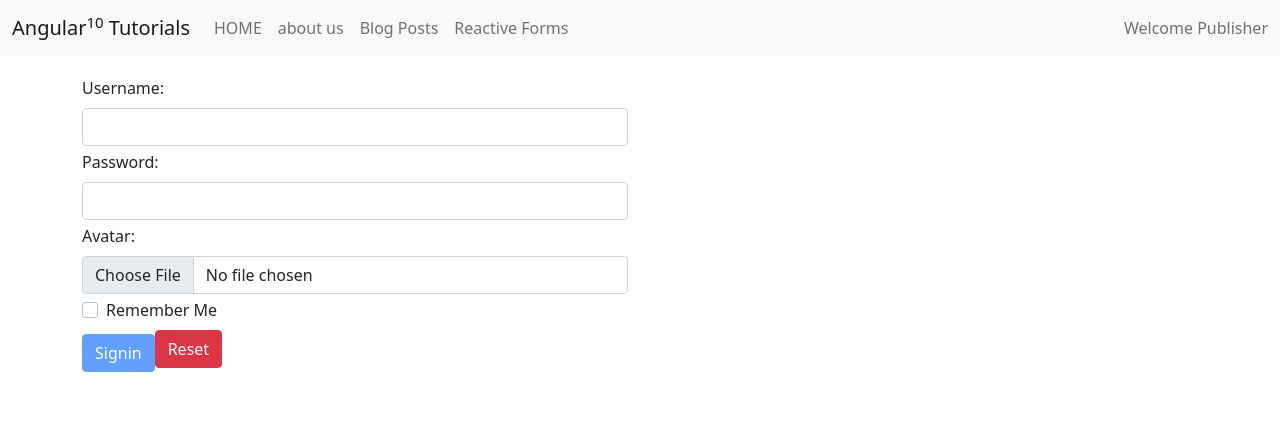
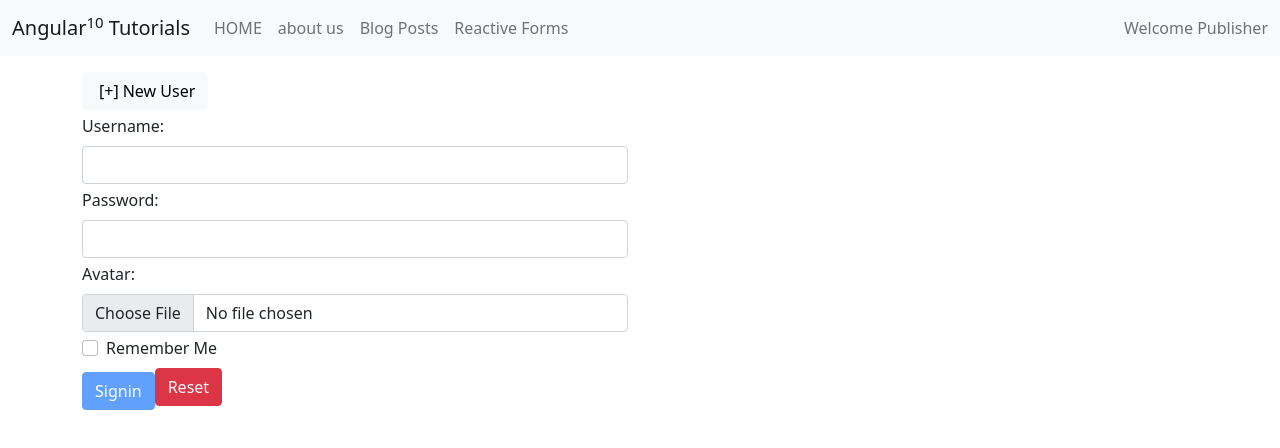
Before and after one commit to guruprakash-c/basicng10tuts-dy22ds, an Angular app: page /rform in a window 1280 px wide. Shown: the top 448 px of the page. Built offline with nearby package versions, Linux system fonts and the light colour scheme.

Commit message:
rf completed

```diff
--- a/src/app/reactiveforms/reactiveforms.component.html
+++ b/src/app/reactiveforms/reactiveforms.component.html
@@ -2,19 +2,18 @@
   <section class="row align-items-center">
     <div class="col-md-6">
       <form [formGroup]="addForm" (submit)="loginForm(addForm)">
+        <button (click)="addNewUser()" class="btn btn-light"><span class="ms-1 me-1">[+]</span>New User</button>
         <div class="mt-1 mb-1">
           <label class="form-label">Username:</label>
           <input type="text" class="form-control" formControlName="username" />
           <small
             class="text-danger d-block"
             *ngIf="addForm.get('username').hasError('required') && addForm.get('username').touched"
-            >Please enter your username</small
-          >
+            >Please enter your username</small>
           <small
             class="text-danger d-block"
             *ngIf="(addForm.get('username').hasError('minlength') || addForm.get('username').hasError('maxlength')) && addForm.get('username').touched"
-            >max. 8-12 characters are accepted</small
-          >
+            >max. 8-12 characters are accepted</small>
         </div>
         <div class="mt-1 mb-1">
           <label class="form-label">Password:</label>
@@ -25,8 +24,7 @@
             [(ngModel)]="p"
           />
           <small class="text-muted" *ngIf="p != null"
-            >you have entered {{ p }}</small
-          >
+            >you have entered {{ p }}</small>
         </div>
         <div class="mt-1 mb-1">
           <label class="form-label">Avatar:</label>
--- a/src/app/reactiveforms/reactiveforms.component.ts
+++ b/src/app/reactiveforms/reactiveforms.component.ts
@@ -1,8 +1,10 @@
 import { Component, OnDestroy, OnInit } from '@angular/core';
 import {
+  FormArray,
   FormBuilder,
   FormControl,
   FormGroup,
+RequiredValidator,
   Validators
 } from '@angular/forms';
 import { Title } from '@angular/platform-browser';
@@ -12,15 +14,11 @@ import { Title } from '@angular/platform-browser';
   templateUrl: './reactiveforms.component.html',
   styleUrls: ['./reactiveforms.component.css']
 })
-export class ReactiveformsComponent implements OnInit, OnDestroy {
+export class ReactiveformsComponent implements OnInit {
   addForm: FormGroup;
   p: any;
-  sub: any;
   constructor(private pgTitle: Title, private fb: FormBuilder) {
     this.pgTitle.setTitle('Reactive Forms - Angular Tutorial');
-  }
-  ngOnDestroy(): void {
-    this.sub.unsubscribe();
   }
 
   ngOnInit() {
@@ -72,6 +70,20 @@ export class ReactiveformsComponent implements OnInit, OnDestroy {
       console.log('username: ' + d);
     });
   }
+  get users(): FormArray {
+    return this.addForm.get('addForm') as FormArray;
+  }
+  addNewUser() {
+    debugger;
+    //let userArr = this.users;
+    let userArr = this.addForm.get('addForm') as FormArray;
+    let newUsr = this.fb.group({
+      fname: new FormControl('',Validators.compose([Validators.required,Validators.maxLength(8)])),
+      lname: new FormControl('',Validators.re),
+      dname: ''
+    });
+    userArr.push(newUsr);
+  }
   loginForm(data) {
     if (this.addForm.valid) {
       console.log(this.addForm.value);
```
